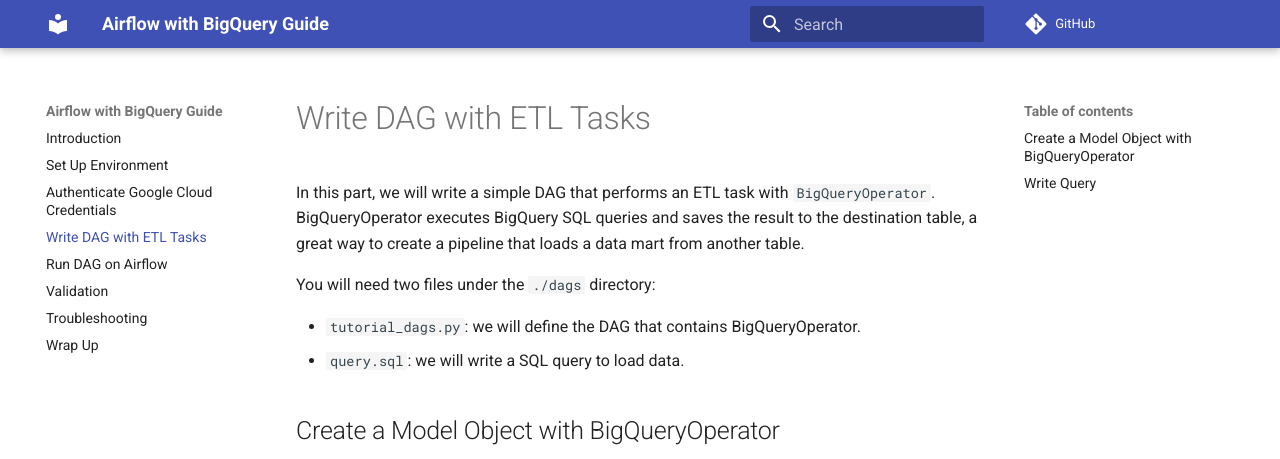
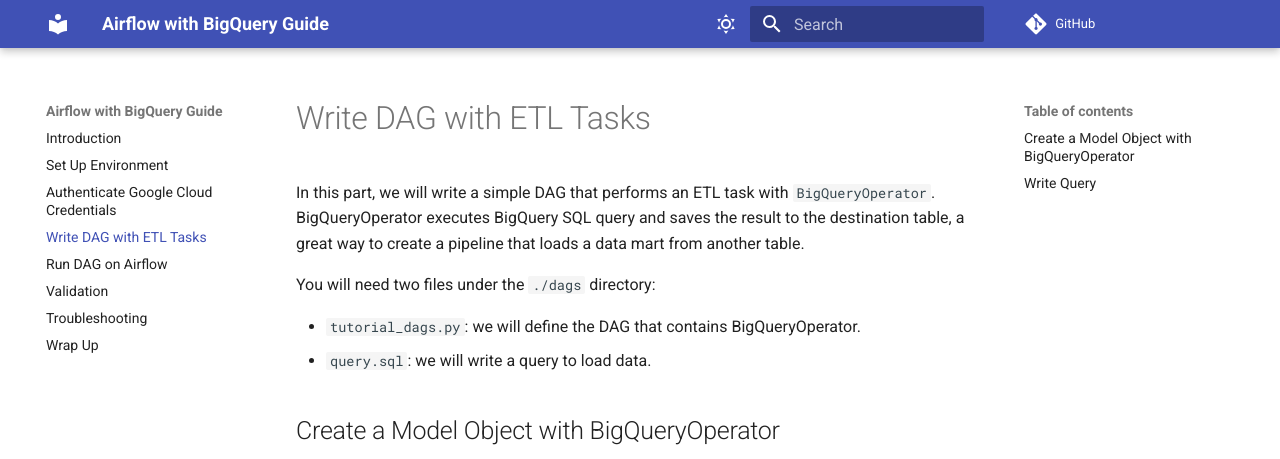
Before and after one commit to yoonhyejin/airflow-with-bigquery-guide, an MkDocs documentation site: the page built from docs/03-write-dag.md, in a window 1280 px wide and 900 px high. Shown: the top 459 px of the window. Built offline with MkDocs 1.6.1 and Material for MkDocs 9.7.7, drawn with Linux system fonts in a browser that asks for light colours; comment, search, counter and statistics services are not loaded.

```diff
--- a/docs/03-write-dag.md
+++ b/docs/03-write-dag.md
@@ -1,12 +1,12 @@
 # Write DAG with ETL Tasks
 
 In this part, we will write a simple DAG that performs an ETL task with `BigQueryOperator`.
-BigQueryOperator executes BigQuery SQL queries and saves the result to the destination table, a great way to create a pipeline that loads a data mart from another table.
+BigQueryOperator executes BigQuery SQL query and saves the result to the destination table, a great way to create a pipeline that loads a data mart from another table.
 
 You will need two files under the `./dags` directory:
 
 * `tutorial_dags.py`: we will define the DAG that contains BigQueryOperator.
-* `query.sql`: we will write a SQL query to load data.
+* `query.sql`: we will write a query to load data.
 
 ## Create a Model Object with BigQueryOperator
 
--- a/mkdocs.yml
+++ b/mkdocs.yml
@@ -12,7 +12,19 @@ nav:
   - Troubleshooting: 06-troubleshooting.md
   - Wrap Up: 07-wrap-up.md
 
-theme: material
+theme:
+  name: material
+  palette:
+    - scheme: default
+      toggle:
+        icon: material/weather-sunny
+        name: Switch to dark mode
+
+    # Palette toggle for dark mode
+    - scheme: slate
+      toggle:
+        icon: material/weather-night
+        name: Switch to light mode
 
 markdown_extensions:
   - pymdownx.highlight:
```
Also changed, not shown: README.md (+4 -0 lines), docs/02-authenticate.md (+1 -1 lines), docs/index.md (+3 -1 lines).
